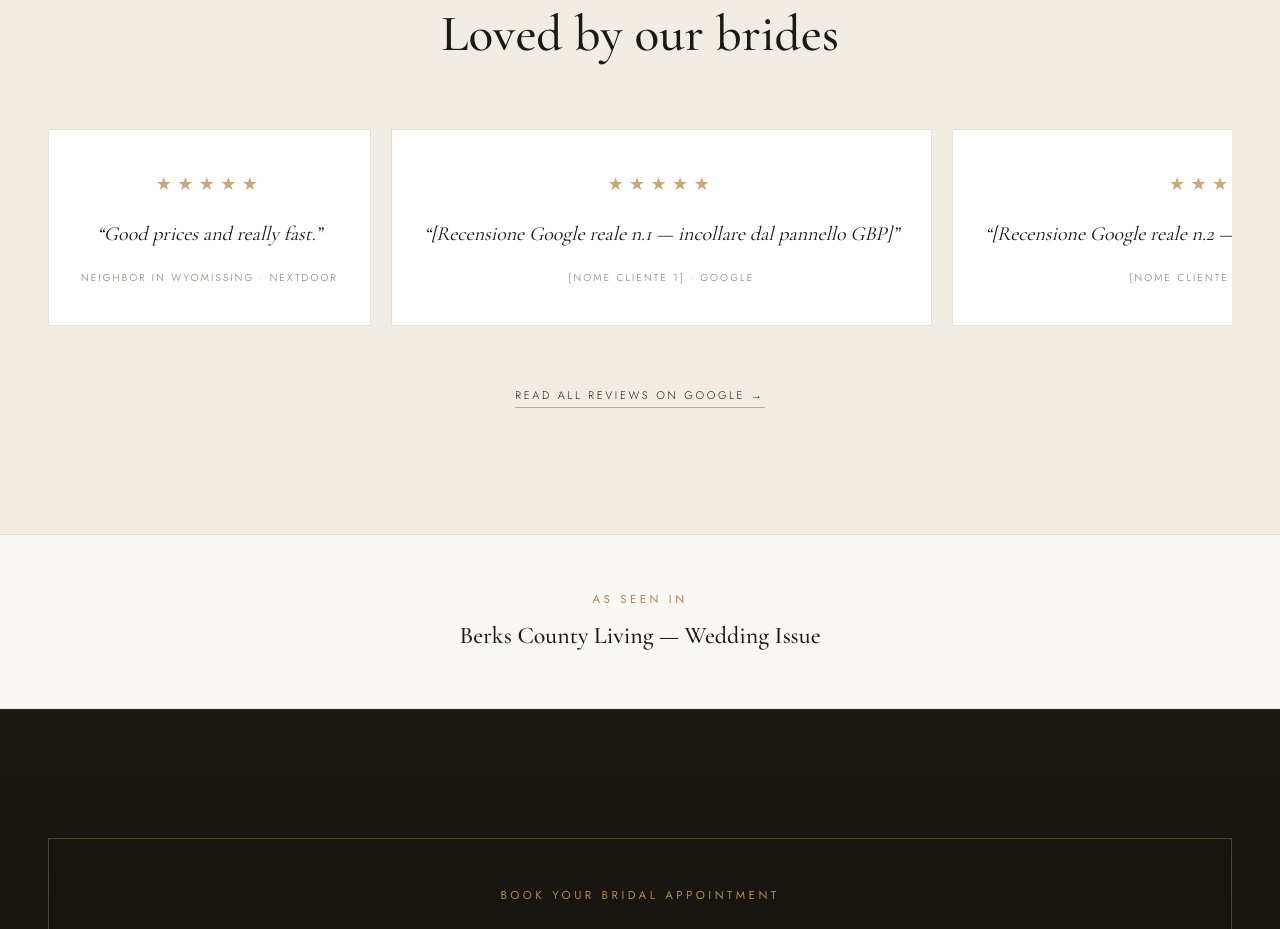
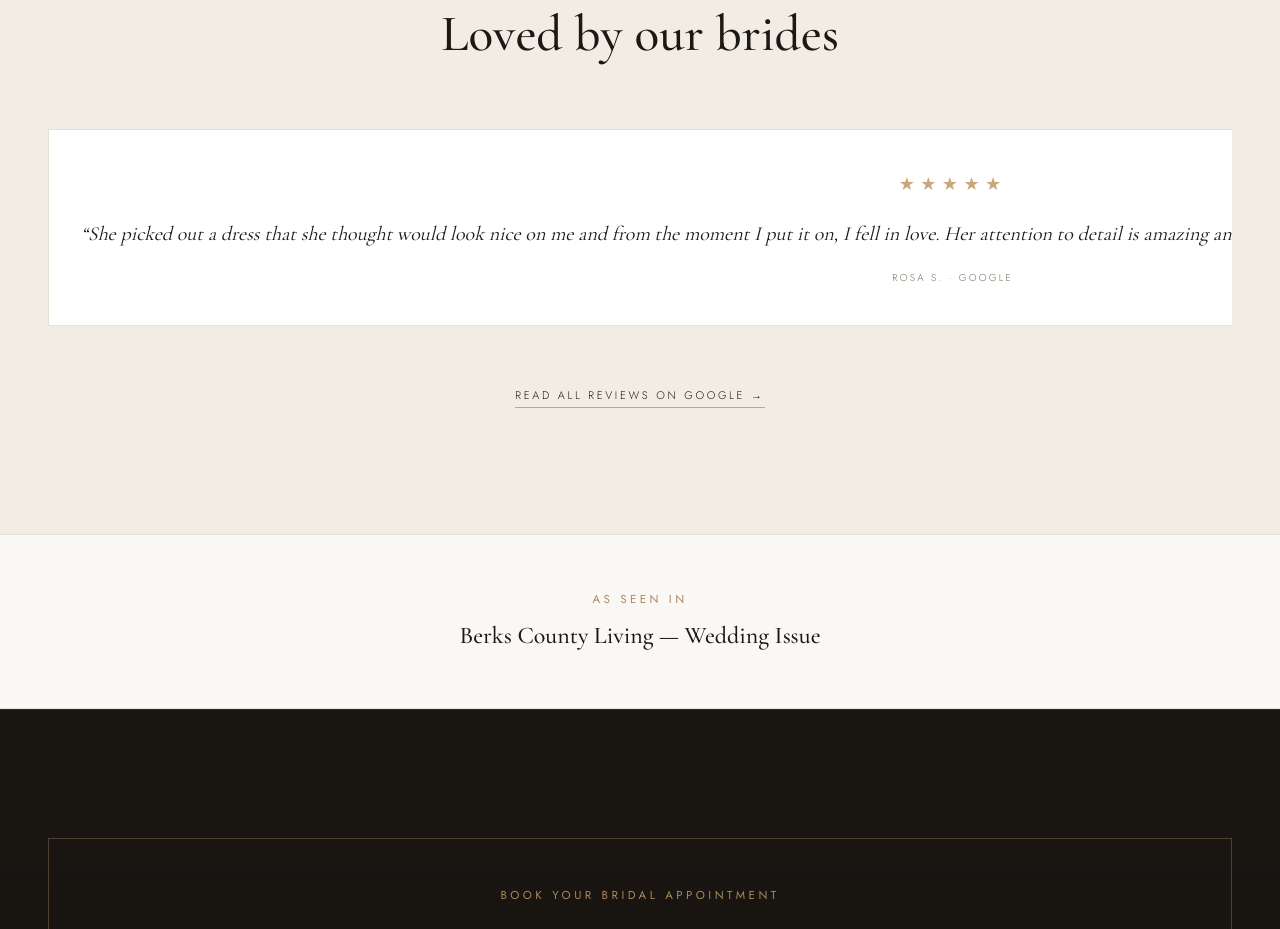
Before and after one commit to ulisse2025/mayller-bridal, a Next.js app in the folder pronovias/: page / in a window 1280 px wide. Shown: the part 2860-3789 px from the top of the page. Built offline with nearby package versions, Linux system fonts and the light colour scheme.

Commit message:
Add real Google reviews (Rosa S., Dominique D.) to homepage

```diff
--- a/pronovias/src/components/home/home-sections.tsx
+++ b/pronovias/src/components/home/home-sections.tsx
@@ -140,19 +140,21 @@ export function GalleryPreview() {
  */
 const REVIEWS = [
   {
+    quote:
+      'She picked out a dress that she thought would look nice on me and from the moment I put it on, I fell in love. Her attention to detail is amazing and my dress was perfectly made. I would highly recommend her to any bride.',
+    name: 'Rosa S.',
+    source: 'Google',
+  },
+  {
+    quote:
+      'Mayller listened to every request, made custom changes to my dress with such care, and made sure it fit like a dream. You can truly feel the quality of the materials, all directly from Italy.',
+    name: 'Dominique D.',
+    source: 'Google',
+  },
+  {
     quote: 'Good prices and really fast.',
     name: 'Neighbor in Wyomissing',
     source: 'Nextdoor',
-  },
-  {
-    quote: '[Recensione Google reale n.1 — incollare dal pannello GBP]',
-    name: '[Nome cliente 1]',
-    source: 'Google',
-  },
-  {
-    quote: '[Recensione Google reale n.2 — incollare dal pannello GBP]',
-    name: '[Nome cliente 2]',
-    source: 'Google',
   },
 ]
 
```
